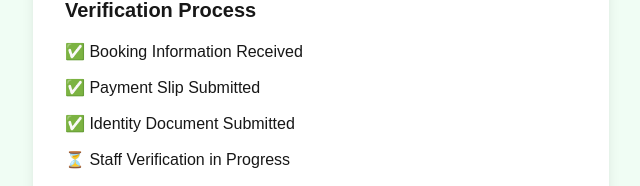
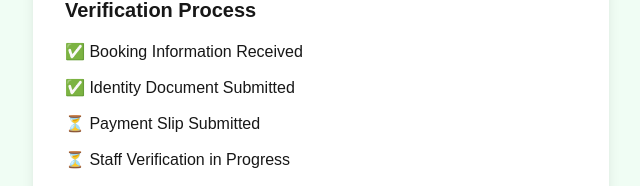
Before and after one commit to fongfomiie-source/bikego-rental-system, a Next.js app: page /booking/pending in a window 1280 px wide. Shown: the part 336-522 px from the top of the page, without its empty margins (319-959 px from the left). Built offline with nearby package versions, Linux system fonts and the light colour scheme.

Commit message:
Change booking flow to pending verification

```diff
--- a/app/booking/pending/page.tsx
+++ b/app/booking/pending/page.tsx
@@ -78,9 +78,7 @@ text-left
 <p>
 
 Booking ID:
-
 <b>
-{" "}
 {orderId || "-"}
 </b>
 
@@ -145,14 +143,12 @@ space-y-3
 
 
 <p>
-✅ Payment Slip Submitted
-</p>
-
-
-<p>
 ✅ Identity Document Submitted
 </p>
 
+<p>
+⏳ Payment Slip Submitted
+</p>
 
 <p>
 ⏳ Staff Verification in Progress
```
